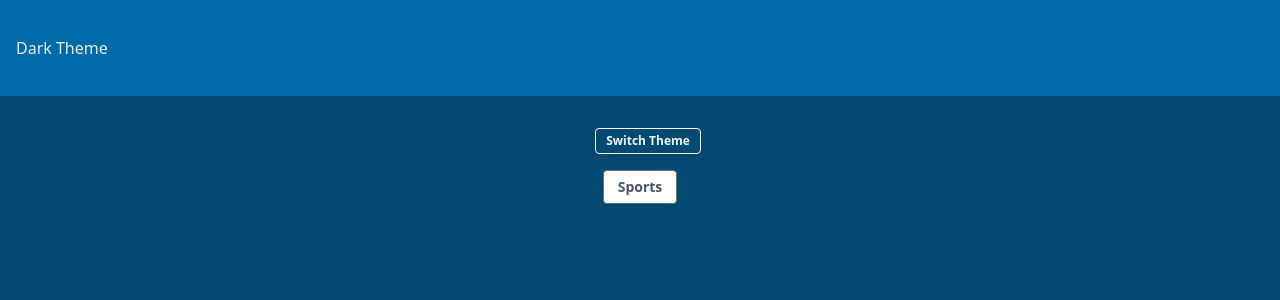
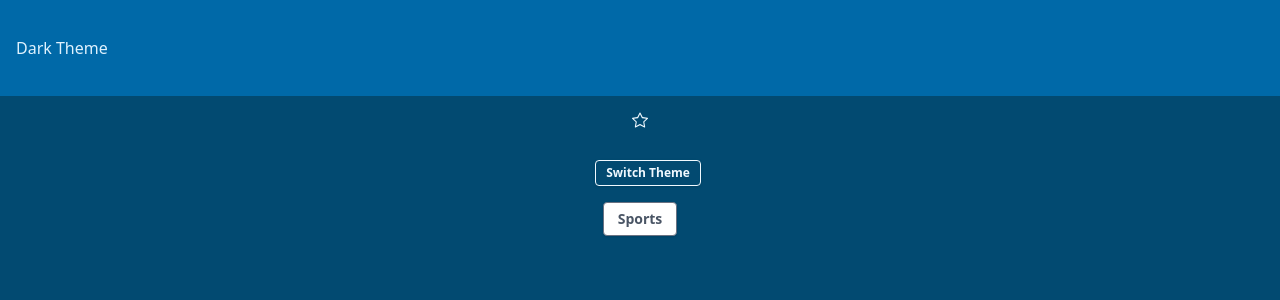
Before and after one commit to MariamRazmadze/reusability, a React (Vite) app: page / in a window 1280 px wide. Shown: the top 300 px of the page. Built offline with nearby package versions, Linux system fonts and the light colour scheme.

Commit message:
headless components - Add toggle

```diff
--- a/src/App.tsx
+++ b/src/App.tsx
@@ -2,6 +2,7 @@
 import Header from "./components/Theme/Header";
 import SwitchThemeButton from "./components/Theme/SwitchThemeButton";
 import DropdownComponent from "./components/Menu/DropdownComponent";
+import Star from "./components/Star";
 
 type ThemeContextType = {
   theme: string;
@@ -33,6 +34,8 @@
         `}
       >
         <Header />
+        <Star />
+
         <SwitchThemeButton />
         <DropdownComponent />
       </div>
--- a/src/components/Menu/Menu.tsx
+++ b/src/components/Menu/Menu.tsx
@@ -15,7 +15,6 @@
 
   function toggleMenu() {
     setOpen((prevOpen) => !prevOpen);
-    console.log(open);
   }
 
   return (
--- /dev/null
+++ b/src/components/Star.tsx
@@ -0,0 +1,17 @@
+import { BsStar, BsStarFill } from "react-icons/bs";
+import Toggle from "./Toggle/index";
+
+export default function Star() {
+  return (
+    <Toggle>
+      <Toggle.Button>
+        <Toggle.On>
+          <BsStarFill />
+        </Toggle.On>
+        <Toggle.Off>
+          <BsStar />
+        </Toggle.Off>
+      </Toggle.Button>
+    </Toggle>
+  );
+}
--- /dev/null
+++ b/src/components/Toggle/Toggle.tsx
@@ -0,0 +1,26 @@
+import React from "react";
+import { createContext } from "react";
+
+type ToggleContextType = {
+  on: boolean;
+  toggle: () => void;
+};
+
+const ToggleContext = createContext<ToggleContextType>({
+  on: false,
+  toggle: () => {},
+});
+
+export default function Toggle({ children }: { children: React.ReactNode }) {
+  const [on, setOn] = React.useState(false);
+  function toggle() {
+    setOn((prev) => !prev);
+  }
+  return (
+    <ToggleContext.Provider value={{ on, toggle }}>
+      {children}
+    </ToggleContext.Provider>
+  );
+}
+
+export { ToggleContext };
--- /dev/null
+++ b/src/components/Toggle/ToggleButton.tsx
@@ -0,0 +1,13 @@
+import React from "react";
+import { useContext } from "react";
+import { ToggleContext } from "./Toggle";
+
+export default function ToggleButton({
+  children,
+}: {
+  children: React.ReactNode;
+}) {
+  const { toggle } = useContext(ToggleContext);
+
+  return <div onClick={toggle}>{children}</div>;
+}
--- /dev/null
+++ b/src/components/Toggle/ToggleOff.tsx
@@ -0,0 +1,8 @@
+import React from "react";
+import { useContext } from "react";
+import { ToggleContext } from "./Toggle";
+
+export default function ToggleOff({ children }: { children: React.ReactNode }) {
+  const { on } = useContext(ToggleContext);
+  return on ? null : children;
+}
--- /dev/null
+++ b/src/components/Toggle/ToggleOn.tsx
@@ -0,0 +1,8 @@
+import React from "react";
+import { useContext } from "react";
+import { ToggleContext } from "./Toggle";
+
+export default function ToggleOn({ children }: { children: React.ReactNode }) {
+  const { on } = useContext(ToggleContext);
+  return on ? children : null;
+}
--- /dev/null
+++ b/src/components/Toggle/index.ts
@@ -0,0 +1,12 @@
+import ToggleComponent from "./Toggle";
+import ToggleButton from "./ToggleButton";
+import ToggleOn from "./ToggleOn";
+import ToggleOff from "./ToggleOff";
+
+const Toggle = Object.assign(ToggleComponent, {
+  Button: ToggleButton,
+  On: ToggleOn,
+  Off: ToggleOff,
+});
+
+export default Toggle;
```
